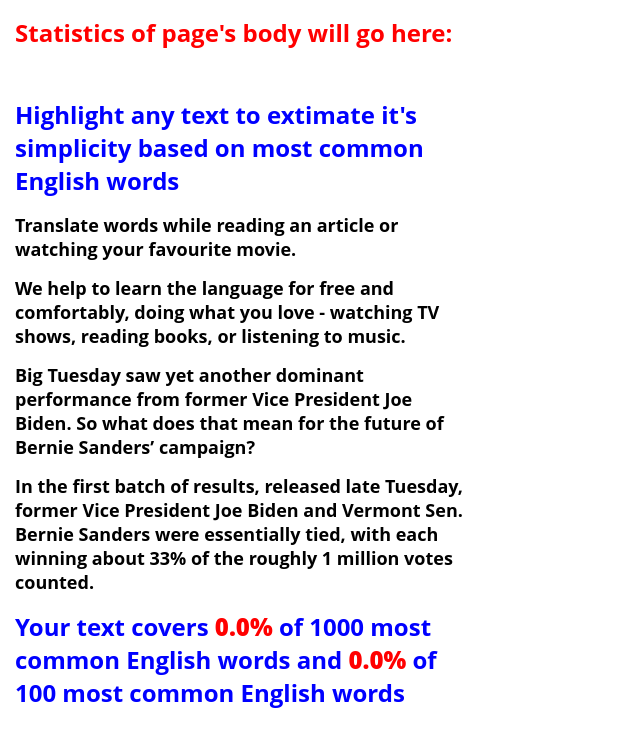
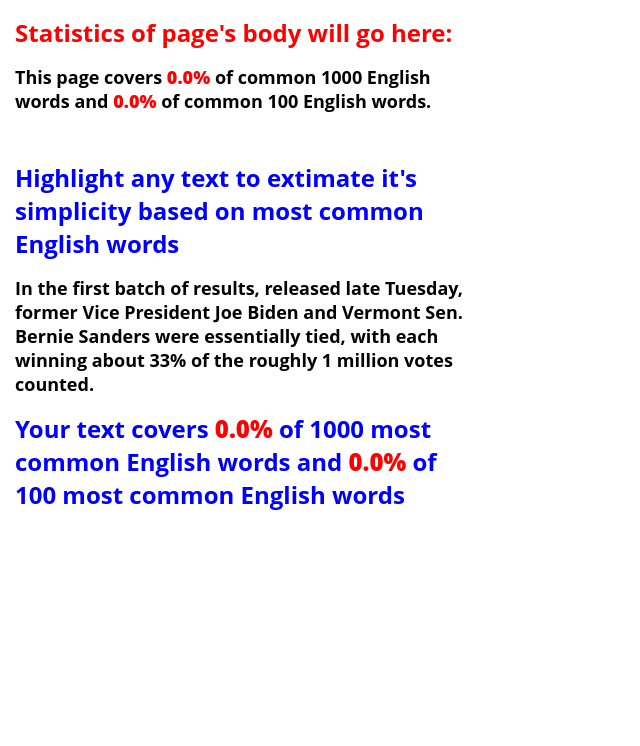
Before and after one commit to easably/checking-simple-english, a React (Create React App) app: page / in a window 1280 px wide. Shown: the top 746 px of the page, without its empty margins (0-640 px from the left). Built offline with nearby package versions, Linux system fonts and the light colour scheme; no server answers.

Commit message:
Refactor getDOM func to save page's body value

```diff
--- a/src/App.js
+++ b/src/App.js
@@ -1,3 +1,4 @@
+
 import React, { Component } from 'react';
 
 import { simple_1000_Text } from './components/CheckText/Simple_1000_Text';
@@ -13,6 +14,13 @@
   }
 
   componentDidMount() {
+
+		getDOMText().then(text => {
+			this.setState({
+				bodyText: text
+			})
+    });
+
     document.addEventListener("mouseup", this.getText);
   }
 
@@ -39,31 +47,21 @@
 
   render() {
 
-    getDOMText();
-
     const { selectedText, bodyText } = this.state;
 
     return (
 
       <div className="Extension">
 
-      {/* <h1>This page covers {simple_1000_Text(bodyText)} of common 1000 English words
-                                    and {simple_100_Text(bodyText)} of common 100 English words.
-      </h1> */}
+        <h1 style={{ color: "red" }}>Statistics of page's body will go here: </h1>
 
-        <h1 style={{ color: "red" }}>Statistics of page's body will go here: </h1>
+      <h2>This page covers <span style={{ fontWeight: "900", color:"red"}}>{simple_1000_Text(bodyText)}</span> of common 1000 English words
+          and <span style={{ fontWeight: "900", color:"red"}}>{simple_100_Text(bodyText)}</span> of common 100 English words.
+      </h2>
 
         <br/>
 
         <h1 style={{ color: "blue" }}>Highlight any text to extimate it's simplicity based on most common English words</h1>
-
-        <h2>Translate words while reading an article or watching your favourite movie.</h2>
-
-        <h2>We help to learn the language for free and comfortably,
-          doing what you love - watching TV shows, reading books, or listening to music.</h2>
-
-        <h2>Big Tuesday saw yet another dominant performance from former Vice President Joe Biden.
-          So what does that mean for the future of Bernie Sanders’ campaign?</h2>
 
         <h2>In the first batch of results, released late Tuesday, former Vice President Joe Biden and Vermont Sen.
           Bernie Sanders were essentially tied, with each winning about 33% of the roughly 1 million votes counted.</h2>
--- a/src/components/CheckText/Simple_1000_Text.js
+++ b/src/components/CheckText/Simple_1000_Text.js
@@ -14,8 +14,6 @@
     }
   });
 
-
-
   const textSimplicity = (numberMatches / wordsArray.length * 100).toFixed(1);
 
   return `${textSimplicity}%`;
--- a/src/components/GetDOMText/getDOMText.js
+++ b/src/components/GetDOMText/getDOMText.js
@@ -1,17 +1,24 @@
 /*global chrome*/
 
+export const getDOMText = async () => {
 
-export const getDOMText = () => {
+  return new Promise((resolve, reject) => {
 
-  chrome.tabs.query({active: true}, (tabs) => {
+    chrome.tabs.query({ active: true }, tabs => {
 
-  var tab = tabs[0];
+      var tab = tabs[0];
 
-  chrome.tabs.executeScript(tab.id, {
-    code: 'document.querySelector("body").innerText'
-  }, (results) => {
-    console.log(results);
+      chrome.tabs.executeScript(
+        tab.id,
+        {
+          code: 'document.querySelector("body").innerText'
+        },
+
+        results => {
+          resolve(results && results[0]);
+        }
+
+      );
+    });
   });
-
-});
 };
```
